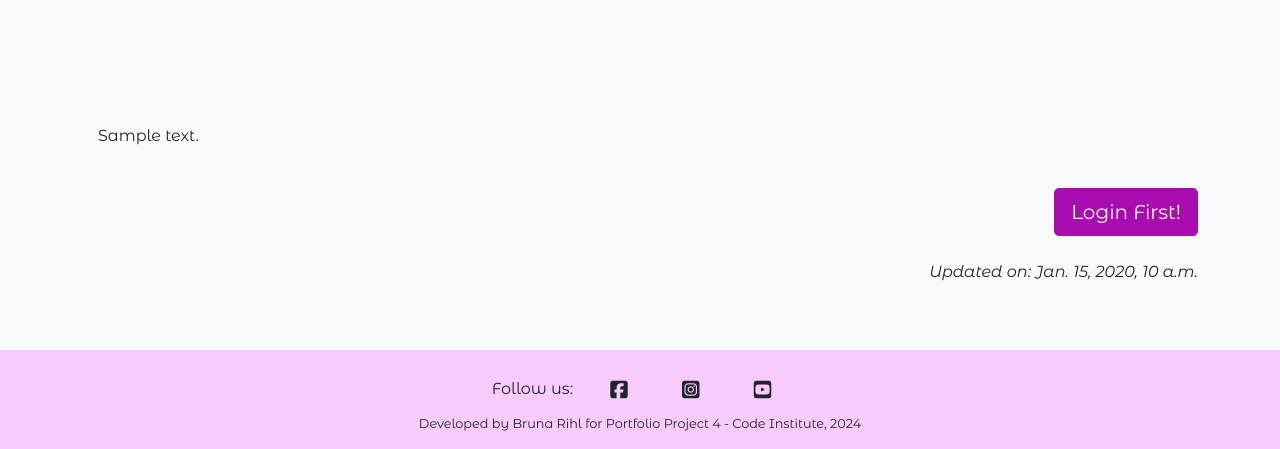
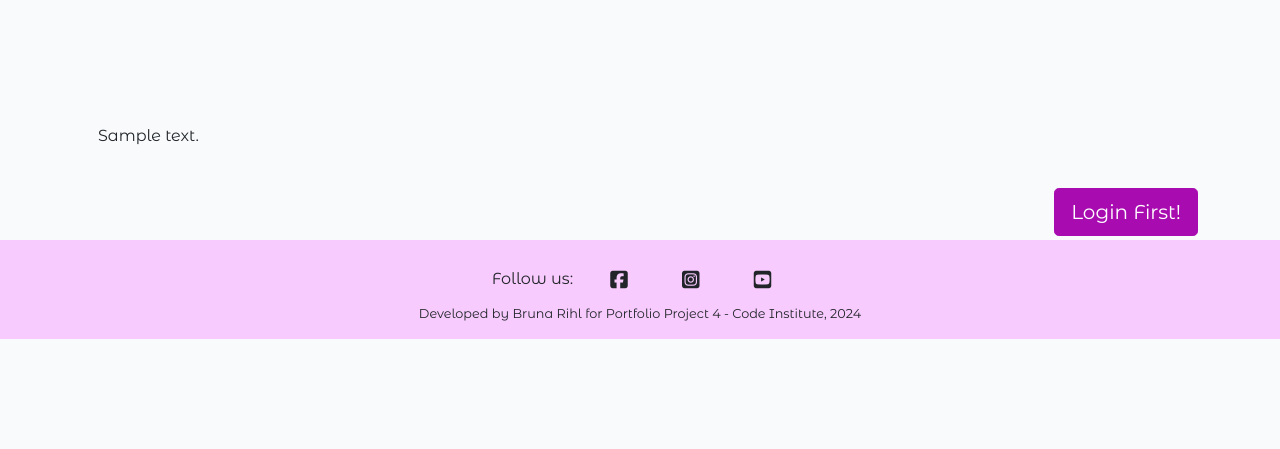
Before and after one commit to BrunaRihl/starlight-consultations, a Django app: page /about/ in a window 1280 px wide. Shown: the part 461-910 px from the top of the page. After the commit the page ends 800 px from the top, so only its background shows below. Run offline with Django 3.2, Linux system fonts and the light colour scheme; tables that the repository leaves empty hold one stand-in row (values such as "Sample post"); some libraries are stand-ins or nearby versions; some web fonts are replaced.

Commit message:
fix: Adjust footer positioning for better alignment with page content

```diff
--- a/templates/base.html
+++ b/templates/base.html
@@ -100,7 +100,7 @@
     </main>
 
     <!-- Footer -->
-    <footer class="footer mt-auto py-3 light-purple-bg margin-top-div">
+    <footer class="footer py-3 light-purple-bg margin-top-div fixed-bottom">
       <p class="m-0 text-center text-black">
         Follow us: <a href="https://www.facebook.com/" target="_blank" class="btn btn-floating btn-lg"><i class="fab fa-facebook-square ms-3"></i></a>
         <a href="https://www.instagram.com/" target="_blank" class="btn btn-floating btn-lg"><i class="fab fa-instagram-square ms-3"></i></a>
```
